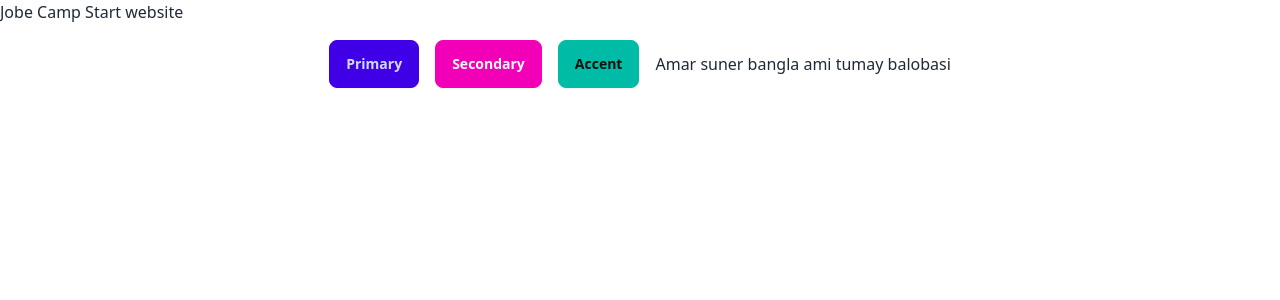
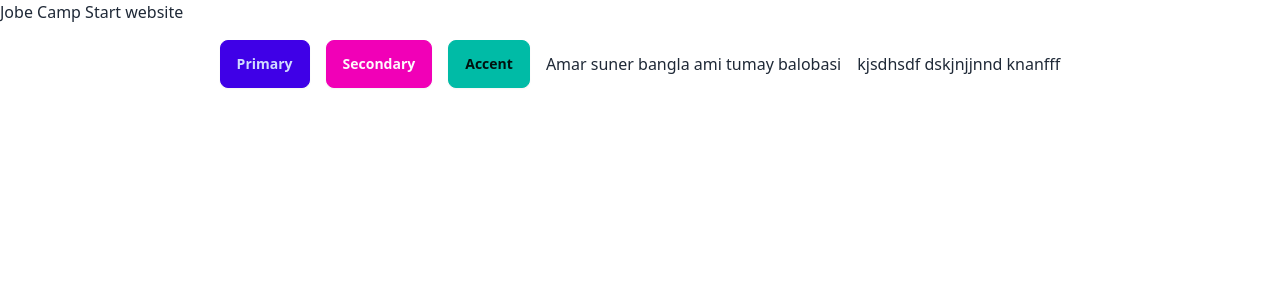
Before and after one commit to developerFarukk/Job-Camp, a Next.js app: page / in a window 1280 px wide. Shown: the top 300 px of the page. Built offline with nearby package versions, Linux system fonts and the light colour scheme.

Commit message:
up ksdjnsf5

```diff
--- a/src/app/page.tsx
+++ b/src/app/page.tsx
@@ -10,6 +10,7 @@ export default function Home() {
       <button className="btn btn-active btn-secondary">Secondary</button>
       <button className="btn btn-active btn-accent">Accent</button>
       <h2>Amar suner bangla ami tumay balobasi</h2>
+      <p>kjsdhsdf dskjnjjnnd knanfff </p>
 
 
       </div>
```
